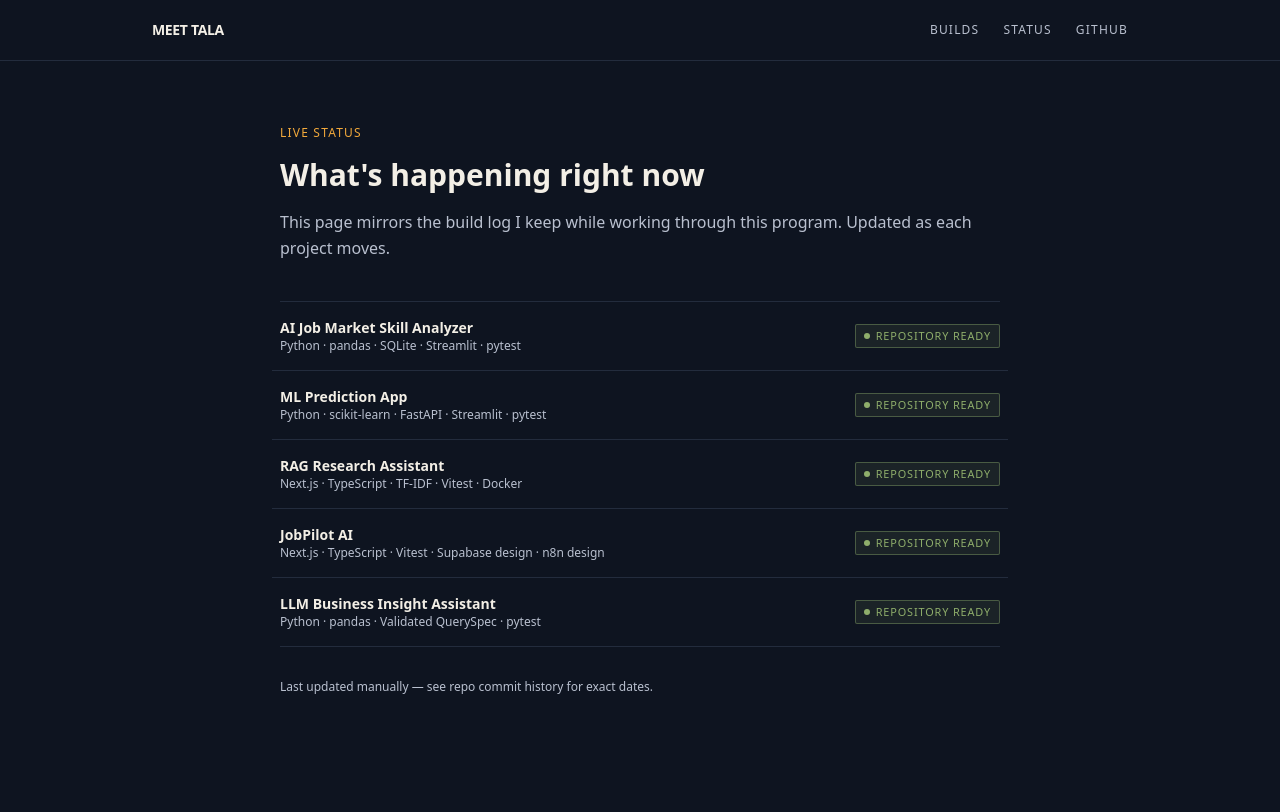
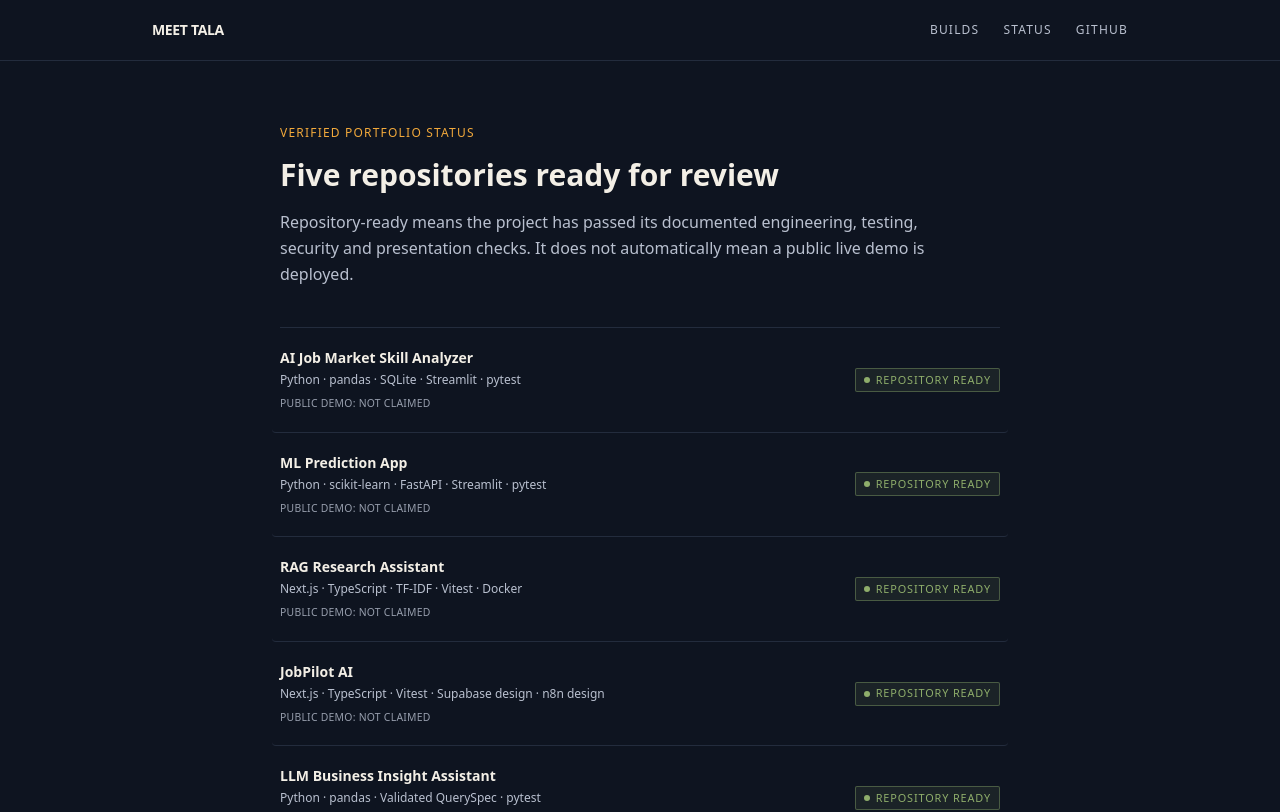
Before and after one commit to Meettala/meet-tala-portfolio, a Next.js app: page /now in a window 1280 px wide. Shown: the top 812 px of the page. Built offline with nearby package versions, Linux system fonts and the light colour scheme.

Commit message:
Clarify portfolio project status page

```diff
--- a/src/app/now/page.tsx
+++ b/src/app/now/page.tsx
@@ -2,42 +2,53 @@ import Link from "next/link";
 import { projects } from "@/lib/projects";
 import StatusTag from "@/components/StatusTag";
 
-export const metadata = { title: "Now — Meet Tala" };
+export const metadata = {
+  title: "Project status — Meet Tala",
+  description:
+    "Repository readiness and public-demo availability for Meet Tala's applied AI and data science portfolio.",
+};
 
 export default function NowPage() {
   return (
     <div className="mx-auto max-w-3xl px-6 py-16">
       <div className="font-mono text-xs uppercase tracking-widest text-signal-amber">
-        live status
+        verified portfolio status
       </div>
       <h1 className="mt-4 font-display text-3xl font-bold text-paper">
-        What&apos;s happening right now
+        Five repositories ready for review
       </h1>
-      <p className="mt-4 text-paper-dim leading-relaxed">
-        This page mirrors the build log I keep while working through this
-        program. Updated as each project moves.
+      <p className="mt-4 max-w-2xl leading-relaxed text-paper-dim">
+        Repository-ready means the project has passed its documented engineering,
+        testing, security and presentation checks. It does not automatically mean a
+        public live demo is deployed.
       </p>
 
       <div className="mt-10 divide-y divide-ink-line border-y border-ink-line">
-        {projects.map((p) => (
+        {projects.map((project) => (
           <Link
-            key={p.slug}
-            href={`/projects/${p.slug}`}
-            className="flex items-center justify-between gap-4 py-4 hover:bg-ink-raised px-2 -mx-2 transition-colors"
+            key={project.slug}
+            href={`/projects/${project.slug}`}
+            className="-mx-2 flex items-center justify-between gap-4 rounded-sm px-2 py-5 transition-colors hover:bg-ink-raised focus-visible:outline-none focus-visible:ring-2 focus-visible:ring-signal-amber focus-visible:ring-offset-2 focus-visible:ring-offset-ink"
           >
             <div>
               <div className="font-display text-sm font-bold text-paper">
-                {p.title}
+                {project.title}
               </div>
-              <div className="text-xs text-paper-dim">{p.stack.join(" · ")}</div>
+              <div className="mt-1 text-xs text-paper-dim">
+                {project.stack.join(" · ")}
+              </div>
+              <div className="mt-2 font-mono text-[0.65rem] uppercase tracking-wide text-paper-dim/80">
+                Public demo: {project.liveDemoAvailable ? "verified" : "not claimed"}
+              </div>
             </div>
-            <StatusTag status={p.status} />
+            <StatusTag status={project.status} />
           </Link>
         ))}
       </div>
 
-      <p className="mt-8 font-mono text-xs text-paper-dim">
-        Last updated manually — see repo commit history for exact dates.
+      <p className="mt-8 text-sm leading-relaxed text-paper-dim">
+        Each case study links to its public GitHub repository. Commit history and CI
+        runs provide the most precise evidence of completion.
       </p>
     </div>
   );
```
